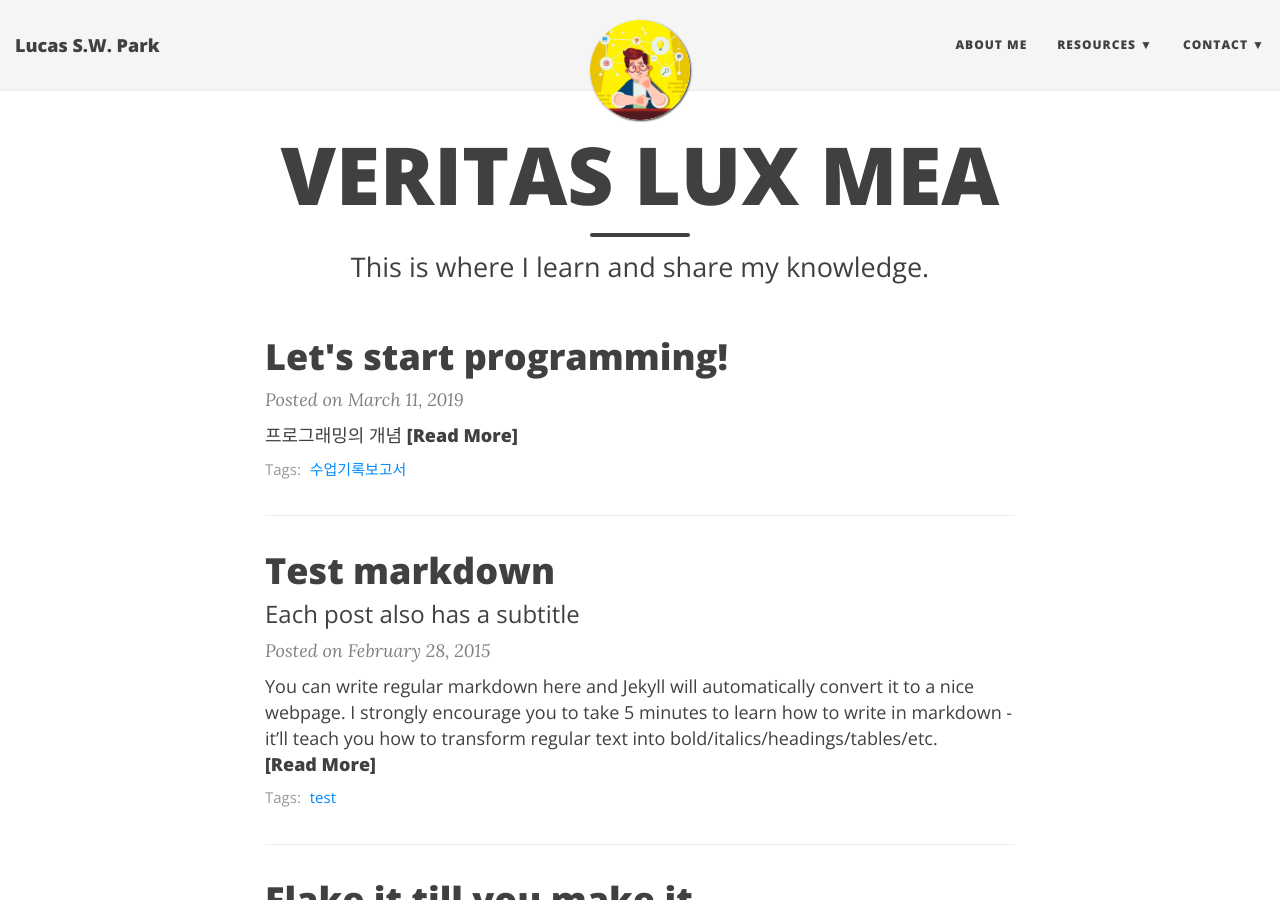
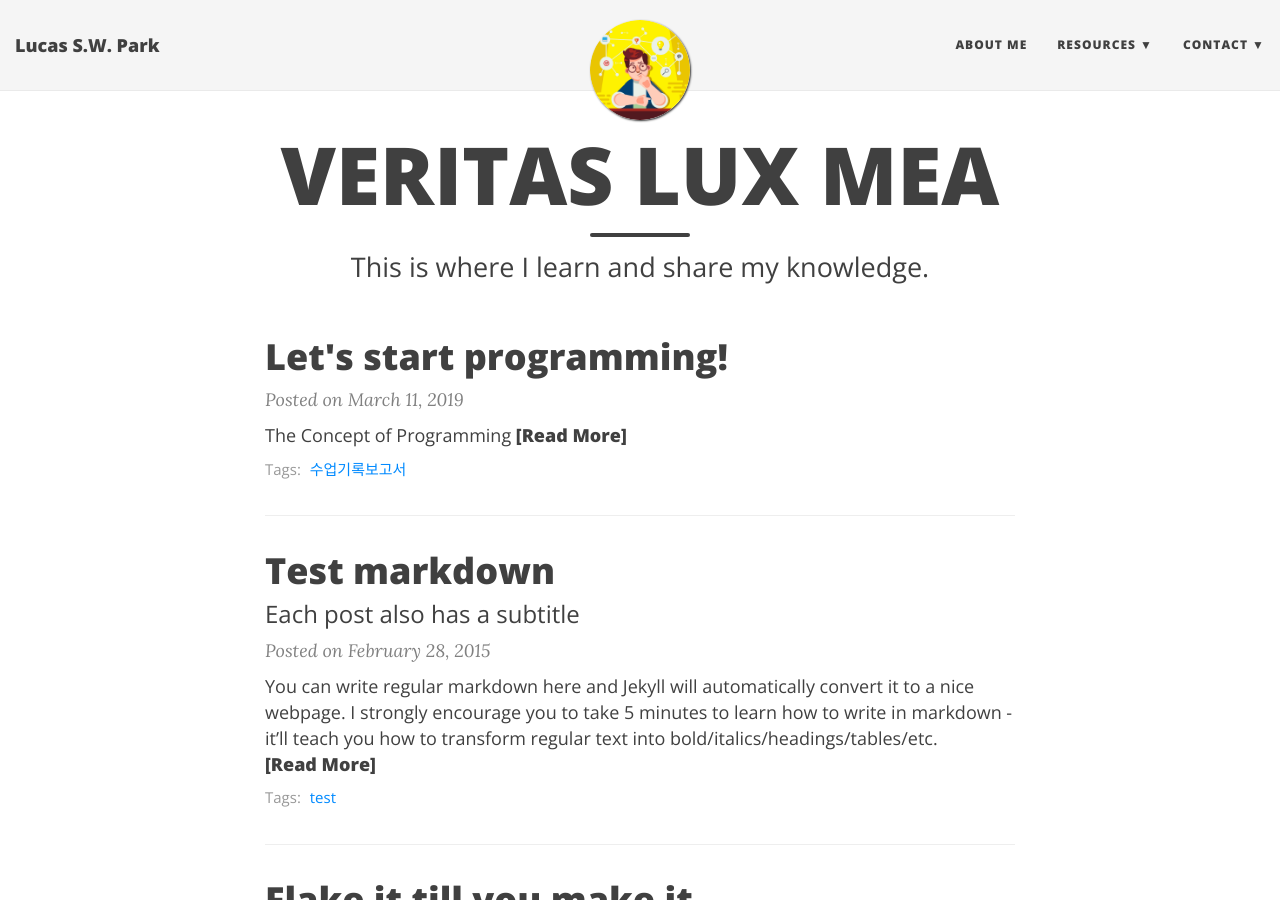
Before and after one commit to peeweeinkz/nks15.github.io, a Jekyll site: the page built from index.html, in a window 1280 px wide and 900 px high. Built offline with Jekyll 4.4.1, drawn with Linux system fonts in a browser that asks for light colours; nearby versions of some CDN libraries; the list of posts is cut into pages by our own code; some of the changed lines change nothing that is shown.

Commit message:
Update 2019-03-11-let's-start-programming.md

```diff
--- a/_posts/2019-03-11-let's-start-programming.md
+++ b/_posts/2019-03-11-let's-start-programming.md
@@ -6,12 +6,12 @@
 comments: true
 ---
 
-## 프로그래밍의 개념
+## The Concept of Programming
 ![programming_banner](https://www.valuecoders.com/blog/wp-content/uploads/2017/09/11-Top-Programming-Trends-To-Look-For-In-20172.jpg)
 
 **프로그래밍**이란 컴퓨터에게 논리적으로 명령을 내리기 위한 과정이다. 그렇다고 해서 아무렇게나 할 수는 없지 않는가. 그렇기에 우리는 먼저 프로그래밍을 하는 방법을 익혀야 한다.
 
-## IDE의 개념과 종류
+## The Integrated Development Environment
 먼저 프로그래밍은 적당한 환경만 주어진다면 언제 어디서나 할 수 있지만, 대부분은 **IDE(Integrated Development Environment, 통합 개발 환경)** 을 주로 사용할 것이다. 아래는 프로그래밍 수업에서 사용하는 주 IDE를 나열한 표이다.
 
 | 명칭 | 구분 | 기능 |
@@ -19,7 +19,7 @@
 | [Dev-C++](https://sourceforge.net/projects/orwelldevcpp/) | Offline | 완전한 통합개발환경 |
 | [IDEONE](https://ideone.com) | Online | 간단한 온라인 개발환경 |
 
-## Dev-C++의 구성과 설정
+## The Management of Dev-C++
 위 주소로 접속하여 Dev-C++를 설치하자. 그 후 자신이 원하는 장소에 실습 폴더를 생성하고 **도구 - 환경 설정(V) - 파일/디렉토리 - 사용자 기본 디렉토리** 에다가 적용시키자. 그러면 이제 첫 번째 프로젝트를 생성할 준비가 완료된 것이다.
 
 - 아래의 단축키는 실제 업무 진행 시 유용할 것이니, 암기하자.
@@ -36,10 +36,8 @@
 | Ctrl + X | 선택된 내용 잘라내기 |
 | Ctrl + V | 선택된 내용 붙여넣기 |
 
-- 소스코드 파일을 저장할 경우 파일명의 앞부분에 인덱스(Index) 숫자를 붙이는 것이 좋다.
-
 ## Hello, [DSM](https://dsmhs.djsch.kr)!
-새 언어에 입문하는 개발자들이 제일 먼저 작성하는 코드는 바로 Hello World!일 것이다.
+새 언어에 입문하는 개발자들이 제일 먼저 작성하는 코드는 바로 Hello World!일 것이다. 이때 소스코드 파일을 저장할 경우 파일명의 앞부분에 인덱스(Index) 숫자를 붙이는 것이 좋다.
 
 - **01 Hello DSM.c**
 {% highlight C linenos %}
@@ -64,15 +62,39 @@
 } // 함수 종결
 {% endhighlight %}
 
-- 전처리문: #이 들어간 문장은 전(前)처리된다. #를 사용하는 이유는 키보드에 할당된 기타 특수문자보다 사용 빈도가 낮았기 때문이다.
-- main 함수 시작, 함수 종결: {}는 스코프(Scope)라고 하며, 함수의 영역을 표시한다. 스코프 안에서 모든 코드가 시작되고 종결된다.
-- 문자열 화면표기문: printf() 함수는 문자열을 화면에 표기하는 함수이다. 문자열은 따옴표(")로 묶게 된다.
-- 코드종료: 모든 명령 코드는 세미콜론(;)으로 종결된다.
-- return 구문: 인자로 전달된 특정 값을 반환하며, 0은 작업이 성공적으로 종료되었다는 것을 나타낸다. 비슷하게 리눅스/유닉스 OS에서는 'init 0'이 시스템을 재부팅시키는 명령이다.
-- \n: 개행문자로, 커서를 해당 줄 아래로 이동시킨다.
+- 전처리문
+   - #이 들어간 문장은 전(前)처리된다.
+   - #를 사용하는 이유는 키보드에 할당된 기타 특수문자보다 사용 빈도가 낮았기 때문이다.
+- main 함수 시작, 함수 종결
+   - {}는 스코프(Scope)라고 하며, 함수의 영역을 표시한다.
+   - 스코프 안에서 모든 코드가 시작되고 종결된다.
+- 문자열 화면표기문
+   - printf() 함수는 문자열을 화면에 표기하는 함수이다.
+   - 문자열은 따옴표(")로 묶게 된다.
+- 코드종료
+   - 모든 명령 코드는 세미콜론(;)으로 종결된다.
+- return 구문
+   - 인자로 전달된 특정 값을 반환하며, 0은 작업이 성공적으로 종료되었다는 것을 나타낸다.
+   - 비슷하게 리눅스/유닉스 OS에서는 'init 0'이 시스템을 재부팅시키는 명령이다.
+- \n
+   - 개행문자로, 커서를 해당 줄 아래로 이동시킨다.
 
-## Escape Sequence
-You can add notification, warning and error boxes like this:
+## The Usage of Escape Sequence
+1. 시작하기 전에 아래 코드를 실행해 보자.
+{% highlight C lineos %}
+#include <stdio.h>
+
+int main() {
+	printf("Alert!!! \a");
+	return 0;
+	\b \n \r \t \v \\ \' \'' \?
+}
+{% endhighlight %}
+
+[경고 소리](https://www.youtube.com/watch?v=MwTcBIqkrsI)가 나는 것을 확인할 수 있을 것이다.
+
+{: .box-note}
+**Note:** 왜 경고 소리가 나는 것일까?
 
 ### Notification
 
@@ -88,11 +110,3 @@
 
 {: .box-error}
 **Error:** This is an error box.
-
-#include <stdio.h>
-
-int main() {
-	printf("Alert!!! \a"); // 이스케이프 시퀀스: 원래 의미를 벗어난 사용용례이므로 Escape, \a와 a는 다르다.
-	return 0;
-	\b \n \r \t \v \\ \' \'' \?
-}
```
